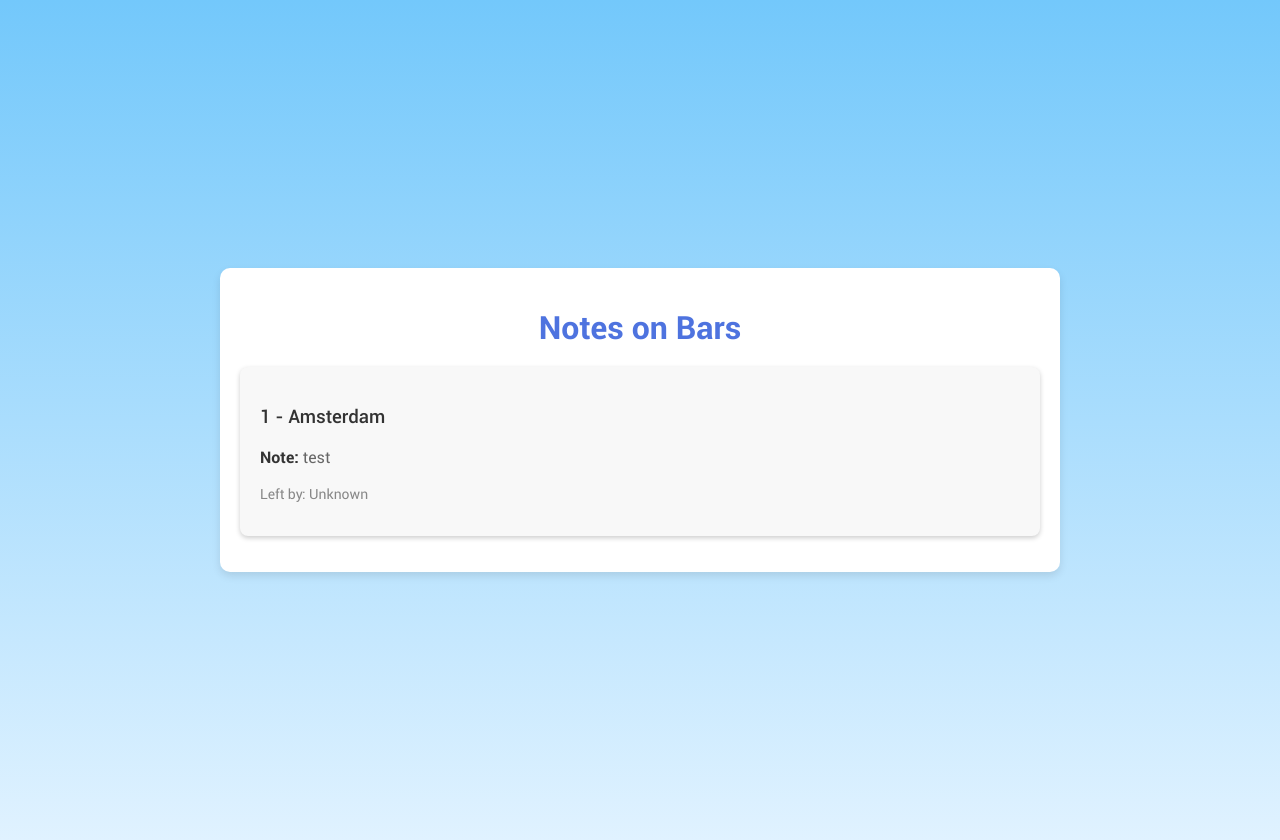
After one commit to HugovanderGeest/Petapp, a Flask app: page /bar_notes in a window 1280 px wide. The commit adds this page. Run offline with Flask 3, Linux system fonts and the light colour scheme; data comes from the database, SQL or seed files in the repository; both versions use the stored data as it was after the commit; some libraries are stand-ins or nearby versions.

Commit message:
Add cursor: crosshair to map elements and implement bar notes page

```diff
--- a/app.py
+++ b/app.py
@@ -219,6 +219,7 @@ class Bar(db.Model):
     location = db.relationship('Location', backref=db.backref('bars', lazy=True))
     x = db.Column(db.Float, nullable=True)  # X coordinate as percentage
     y = db.Column(db.Float, nullable=True)  # Y coordinate as percentage
+    note = db.Column(db.String(1000))  # Assuming note is just a text field for simplicity
 
     def __init__(self, name, location_id, zakken=0, bekers=0):
         self.name = name
@@ -907,6 +908,13 @@ def get_bars():
     bars_data = [{'id': bar.id, 'name': bar.name, 'x': bar.x, 'y': bar.y} for bar in bars]
     return jsonify(bars_data)
 
+@app.route('/bar_notes')
+def bar_notes():
+    # Ensure the query includes a join to User if not automatically handled by a relationship
+    bars_with_notes = Bar.query.filter(Bar.note.isnot(None)).all()
+    return render_template('bar_notes.html', bars=bars_with_notes)
+
+
 
 @app.route('/bar/<int:bar_id>/update_details', methods=['POST'])
 def update_bar_details(bar_id):
--- a/static/main.css
+++ b/static/main.css
@@ -1185,6 +1185,7 @@ form input[type="submit"]:hover {
     margin: 0 auto;
     font-size: 24px; /* Slightly larger icons */
     transition: color 0.2s;
+    cursor: pointer;
 }
 
 .nav-item span {
@@ -2044,3 +2045,85 @@ input[type="submit"] {
     font-size: 24px; /* Adjust the size of the icon as needed */
     display: flex !important;
 }
+
+/* General settings for bar notes page */
+.bar-notes-body {
+    font-family: 'Roboto', sans-serif;
+    background: linear-gradient(to bottom, #73c8fb 0%, #e0f2ff 100%);
+    padding: 20px;
+    display: flex;
+    justify-content: center;
+    align-items: center;
+    min-height: 100vh;
+}
+
+/* Container for the notes content */
+.bar-notes-container {
+    background-color: #fff;
+    padding: 20px;
+    border-radius: 10px;
+    box-shadow: 0 4px 8px rgba(0, 0, 0, 0.1);
+    width: 90%;
+    max-width: 800px;
+}
+
+/* Styling the list of bars and notes */
+.bar-notes-list {
+    list-style: none;
+    padding: 0;
+    margin-top: 20px;
+}
+
+.bar-notes-item {
+    background-color: #f8f8f8;
+    border-radius: 8px;
+    margin-bottom: 10px;
+    padding: 20px;
+    box-shadow: 0 2px 5px rgba(0, 0, 0, 0.2);
+    transition: background-color 0.3s;
+}
+
+.bar-notes-item:hover {
+    background-color: #e6f7ff;
+    cursor: pointer;
+}
+
+/* Header styles for bar notes */
+.bar-notes-header {
+    text-align: center;
+    color: #4E73DF;
+    margin-bottom: 20px;
+}
+
+.bar-notes-title {
+    color: #333;
+    font-weight: 500;
+}
+
+/* Paragraph styles for notes and user information */
+.bar-notes-text {
+    font-size: 16px;
+    color: #666;
+    line-height: 1.5;
+}
+
+.bar-notes-text strong {
+    color: #333;
+}
+
+/* Metadata style */
+.bar-notes-meta {
+    display: block;
+    margin-top: 10px;
+    font-size: 14px;
+    color: #888;
+}
+
+/* Responsive adjustments */
+@media (max-width: 768px) {
+    .bar-notes-container {
+        width: 100%;
+        padding: 10px;
+        border-radius: 0;
+    }
+}
--- a/static/map.css
+++ b/static/map.css
@@ -25,6 +25,7 @@ h1, h2 {
     height: 500px; /* Set the height to 1000px */
     margin: 30px auto;
     background-size: cover;
+    cursor: crosshair;
 }
 
 #mapImage {
@@ -34,6 +35,7 @@ h1, h2 {
     width: 100%;  /* Will fill the container */
     height: 100%; /* Will fill the container */
     image-rendering: optimizeQuality; /* or 'crisp-edges' depending on your preference */
+    cursor: crosshair;
 }
 
 .bar-marker, .bar-label {
--- /dev/null
+++ b/templates/bar_notes.html
@@ -0,0 +1,33 @@
+<!DOCTYPE html>
+<html lang="en">
+
+<head>
+    <meta charset="UTF-8">
+    <meta name="viewport" content="width=device-width, initial-scale=1.0">
+    <link rel="stylesheet" href="{{ url_for('static', filename='main.css') }}">
+    <title>Bar Notes</title>
+</head>
+
+<body class="bar-notes-body">
+    <div class="bar-notes-container">
+        <h1 class="bar-notes-header">Notes on Bars</h1>
+        <ul class="bar-notes-list">
+            {% for bar in bars %}
+            <li class="bar-notes-item">
+                <h3 class="bar-notes-title">{{ bar.name }} - {{ bar.location.name }}</h3>
+                <p class="bar-notes-text"><strong>Note:</strong> {{ bar.note }}</p>
+                {% if bar.user %}
+                    <p class="bar-notes-meta">Left by: {{ bar.user.username }}</p>
+                {% else %}
+                    <p class="bar-notes-meta">Left by: Unknown</p>
+                {% endif %}
+            </li>
+            {% else %}
+            <p>No notes available.</p>
+            {% endfor %}
+        </ul>
+    </div>
+</body>
+
+
+</html>
```
Also changed, not shown: templates/bar.html (+24 -96 lines), instance/test.db.
